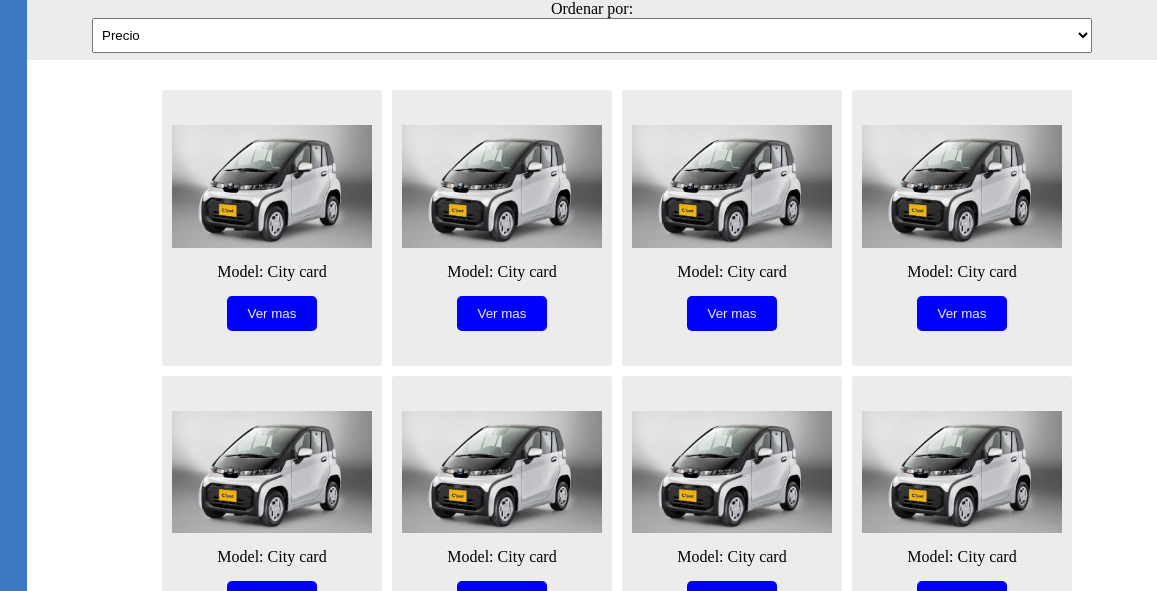
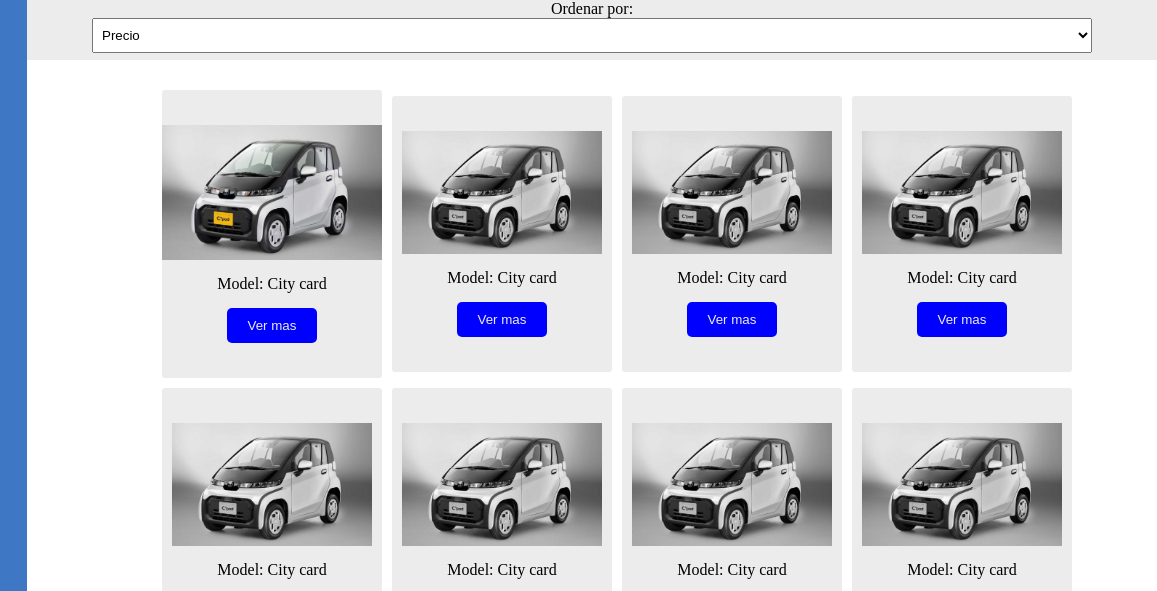
Before and after one commit to gonza23k/Plane-flights, a plain HTML site: page index.html in a window 1280 px wide. In both pictures the pointer is over the picture 395 px from the left and 186 px from the top of the page. Shown: the top 591 px of the page, 123-1280 px from the left. Drawn offline with Linux system fonts and the light colour scheme; files that its build step writes are made by us from their sources.

Commit message:
animacion

```diff
--- a/assets/css/style.css
+++ b/assets/css/style.css
@@ -74,9 +74,19 @@
     padding: 35px 0;
     gap: 15px;
     border-radius: 3px;
+
 }
 .main-section > .cards-container > .card > img{
     width: 200px;
+    filter: grayscale(1);
+    transition: all 2s;
+    overflow: hidden;
+}
+.main-section > .cards-container > .card > img:hover{
+    object-fit: cover;
+    width: 100%;
+    filter: grayscale(0);
+    transition: all 1s;
 }
 .main-section > .cards-container > .card > button{
     width: 90px;
--- a/index.html
+++ b/index.html
@@ -5,7 +5,7 @@
     <meta name="viewport" content="width=device-width, initial-scale=1.0">
     <title>Pinturas</title>
     <!--Css-->
-    <link rel="stylesheet" href="assets/style/style.css">
+    <link rel="stylesheet" href="assets/css/style.css">
 
 </head>
 <body>
```
